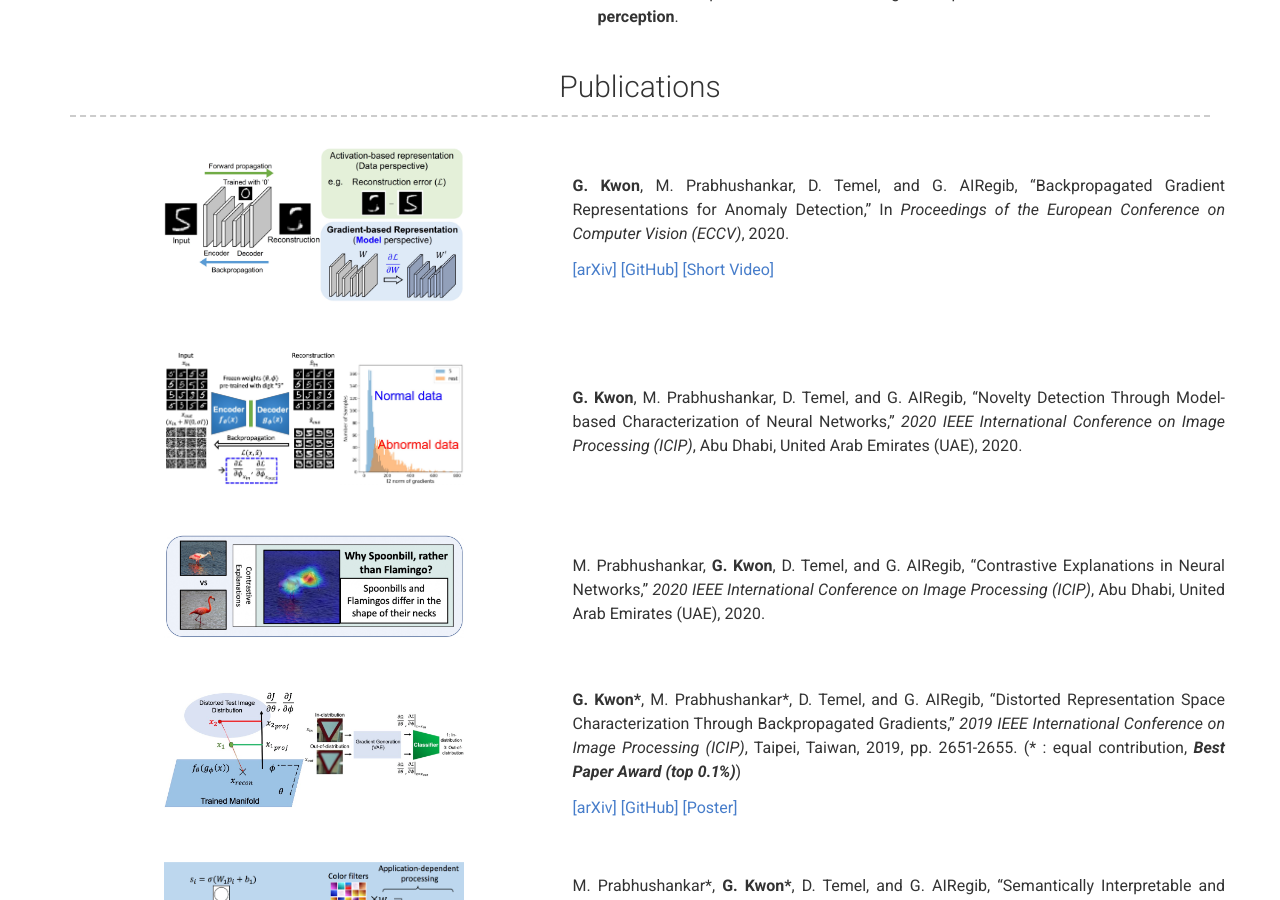
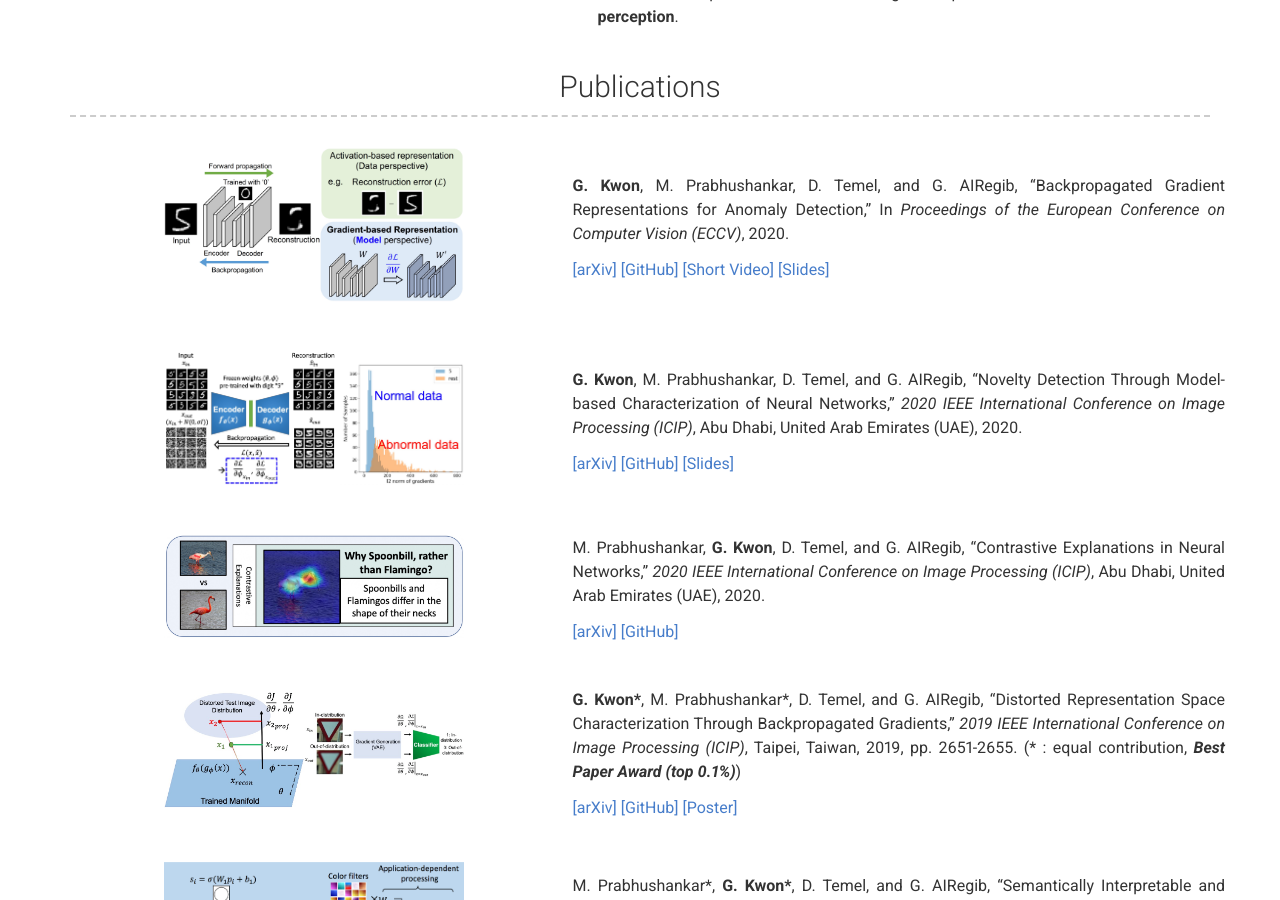
Before and after one commit to gukyeongkwon/gukyeongkwon.github.io, a Jekyll site: the page built from index.md, in a window 1280 px wide and 900 px high, scrolled down 1328 px. Built offline with Jekyll 4.4.1, drawn with Linux system fonts in a browser that asks for light colours.

Commit message:
Slides for ECCV2020, and slides and links for ICIP2020 are added.

```diff
--- a/_data/projects.yml
+++ b/_data/projects.yml
@@ -4,15 +4,19 @@
   pub-img: images/eccv2020.jpg
   citation: '**G. Kwon**, M. Prabhushankar, D. Temel, and G. AIRegib, "Backpropagated Gradient Representations for Anomaly Detection," In *Proceedings of the European Conference on Computer Vision (ECCV)*, 2020.'
   links: |
-    [[arXiv]](https://arxiv.org/abs/2007.09507) [[GitHub]](https://github.com/gukyeongkwon/gradcon-anomaly) [[Short Video]](https://www.youtube.com/watch?v=23GJJrQQNfQ&feature=youtu.be)
+    [[arXiv]](https://arxiv.org/abs/2007.09507) [[GitHub]](https://github.com/gukyeongkwon/gradcon-anomaly) [[Short Video]](https://www.youtube.com/watch?v=23GJJrQQNfQ&feature=youtu.be) [[Slides]](slides/gukyeong_eccv2020_slides.pdf)
 
 - layout: left-proj
   pub-img: images/icip2020_gukyeong.jpg
   citation: '**G. Kwon**, M. Prabhushankar, D. Temel, and G. AIRegib, "Novelty Detection Through Model-based Characterization of Neural Networks," *2020 IEEE International Conference on Image Processing (ICIP)*, Abu Dhabi, United Arab Emirates (UAE), 2020.'
+  links: |
+    [[arXiv]](https://arxiv.org/abs/2008.06094) [[GitHub]](https://github.com/gukyeongkwon/gradcon-anomaly) [[Slides]](slides/gukyeong_icip2020_slides.pdf)
 
 - layout: left-proj
   pub-img: images/icip2020_mohit.jpg
   citation: 'M. Prabhushankar, **G. Kwon**, D. Temel, and G. AIRegib, "Contrastive Explanations in Neural Networks," *2020 IEEE International Conference on Image Processing (ICIP)*, Abu Dhabi, United Arab Emirates (UAE), 2020.'
+  links: |
+    [[arXiv]](https://arxiv.org/abs/2008.00178) [[GitHub]](https://github.com/olivesgatech/Contrastive-Explanations)
 
 - layout: left-proj
   pub-img: images/icip2019.jpg
```
Also changed, not shown: 2 other files.
